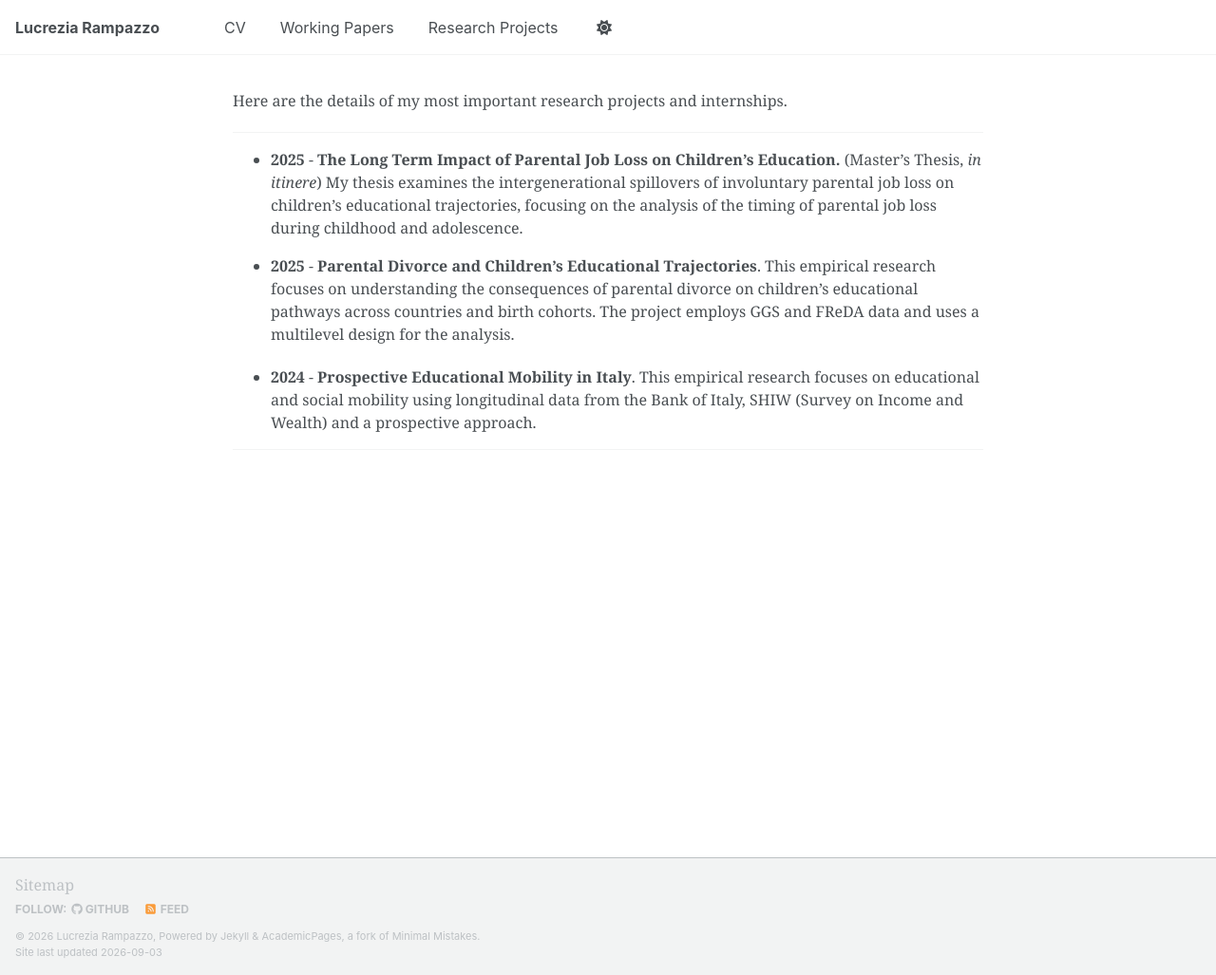
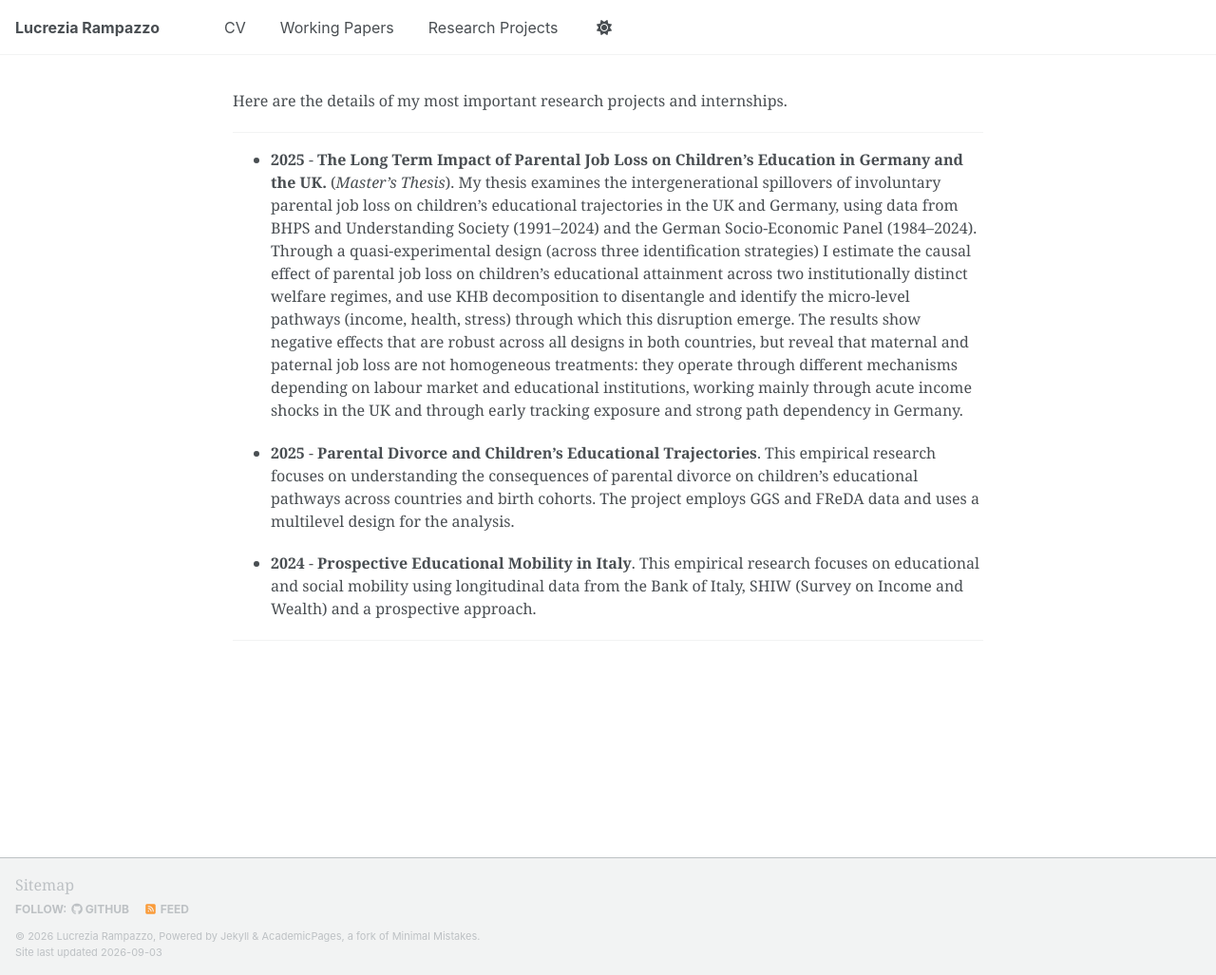
Before and after one commit to LucreziaRampazzo/lucreziarampazzo.github.io, a Jekyll site: the page built from _pages/research-projects.md, in a window 1280 px wide and 1027 px high. Shown: the whole window at 95% size. Built offline with Jekyll 4.4.1, drawn with Linux system fonts in a browser that asks for light colours; a script that is not in the unit is left out.

Commit message:
Update research-projects.md

```diff
--- a/_pages/research-projects.md
+++ b/_pages/research-projects.md
@@ -7,7 +7,8 @@ description: "Research Projects and Internships"
 Here are the details of my most important research projects and internships.
 
 ---
-* **2025** - **The Long Term Impact of Parental Job Loss on Children's Education.** (Master's Thesis, _in itinere_) My thesis examines the intergenerational spillovers of involuntary parental job loss on children’s educational trajectories, focusing on the analysis of the timing of parental job loss during childhood and adolescence.
+* **2025** - **The Long Term Impact of Parental Job Loss on Children's Education in Germany and the UK.** (*Master's Thesis*). My thesis examines the intergenerational spillovers of involuntary parental job loss on children's educational trajectories in the UK and Germany, using data from BHPS and Understanding Society (1991–2024) and the German Socio-Economic Panel (1984–2024). Through a quasi-experimental design (across three identification strategies) I estimate the causal effect of parental job loss on children's educational attainment across two institutionally distinct welfare regimes, and use KHB decomposition to disentangle and identify the micro-level pathways (income, health, stress) through which this disruption emerge. The results show negative effects that are robust across all designs in both countries, but reveal that maternal and paternal job loss are not homogeneous treatments: they operate through different mechanisms depending on labour market and educational institutions, working mainly through acute income shocks in the UK and through early tracking exposure and strong path dependency in Germany.
+
 * **2025** - **Parental Divorce and Children's Educational Trajectories**. This empirical research focuses on understanding the consequences of parental divorce on children's educational pathways across countries and birth cohorts. The project employs GGS and FReDA data and uses a multilevel design for the analysis.
 
 * **2024** - **Prospective Educational Mobility in Italy**. This empirical research focuses on educational and social mobility using longitudinal data from the Bank of Italy, SHIW (Survey on Income and Wealth) and a prospective approach.
```
